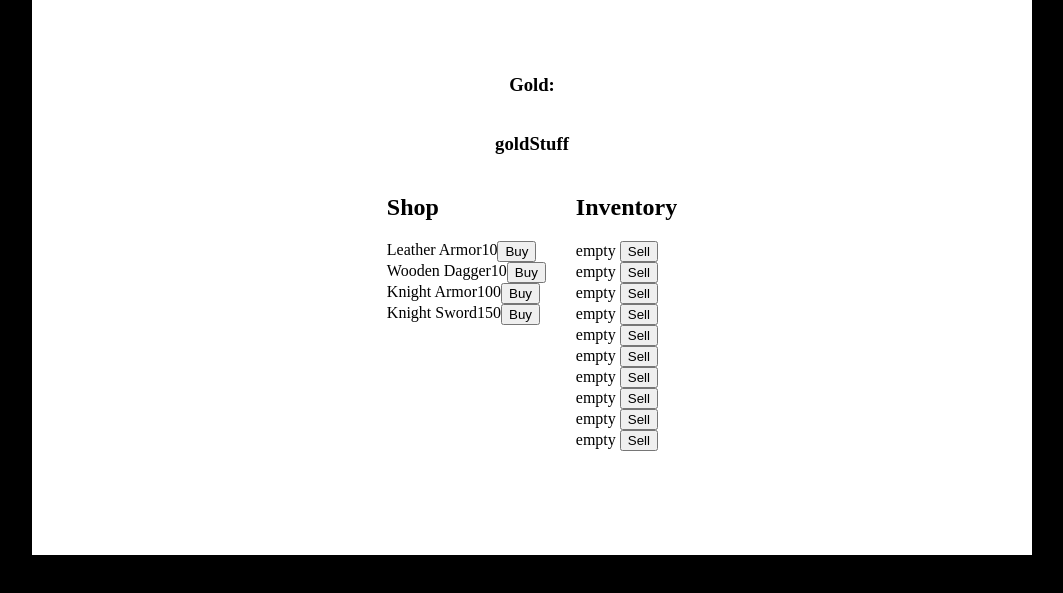
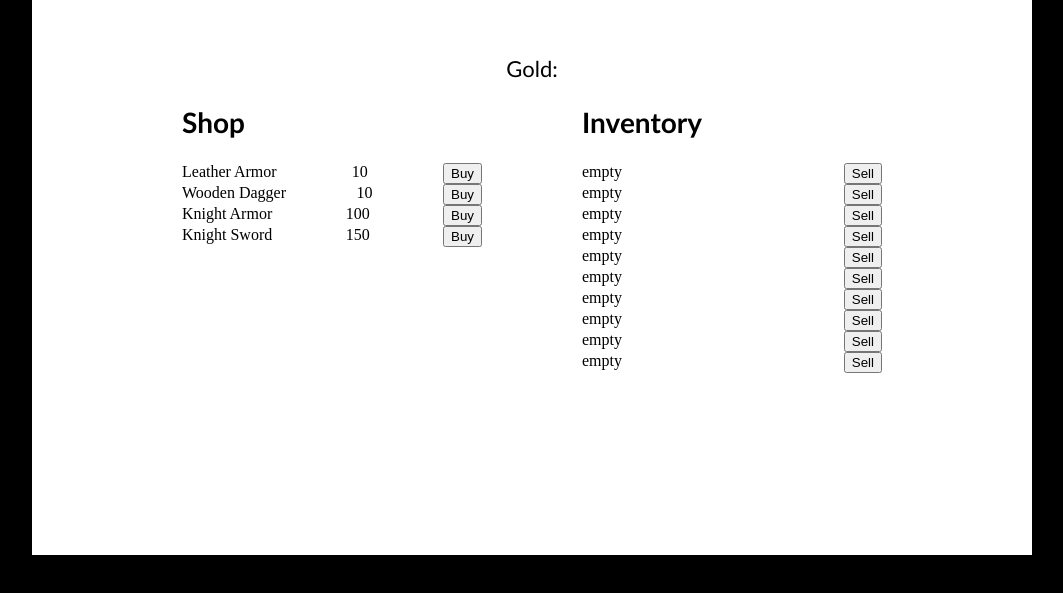
Before and after one commit to StephenWang123/herosleague, a website: page public/shop.html in a window 1280 px wide. Shown: the part 153-746 px from the top of the page, without its empty margins (108-1171 px from the left). Drawn offline with Linux system fonts and the light colour scheme.

Commit message:
Added more to style sheets.

```diff
--- a/public/login.js
+++ b/public/login.js
@@ -114,3 +114,7 @@ function register() {
 
 
 }
+
+function back(){
+	window.location.href = "/login.html";
+}
--- a/public/main.js
+++ b/public/main.js
@@ -9,3 +9,7 @@ function shop(){
 function fight(){
 	window.location.href = "/fight.html";
 }
+
+function logout(){
+	window.location.href = "/login.html";
+}
--- a/public/shop.css
+++ b/public/shop.css
@@ -1,6 +1,8 @@
 #MainScreen{
 	display: flex;
 	flex-direction: row;
+	width:700px;
+	justify-content: space-between;
 }
 
 #Shop{
@@ -17,4 +19,28 @@
 .shopItem{
 	display: flex;
 	flex-direction: row;
+	justify-content: space-between;
+	width: 300px;
 }
+
+.inventorySlot{
+	display: flex;
+	flex-direction: row;
+	justify-content: space-between;
+	width: 300px;
+}
+
+#goldTitle{
+	font-size: 22px;
+	font-family: "Trebuchet MS", Helvetica, sans-serif;
+}
+
+#shopTitle{
+	font-size: 28px;
+	font-family: "Trebuchet MS", Helvetica, sans-serif;
+}
+
+#inventoryTitle{
+	font-size: 28px;
+	font-family: "Trebuchet MS", Helvetica, sans-serif;
+}
--- a/public/shop.html
+++ b/public/shop.html
@@ -18,8 +18,7 @@
 
 <h2 id="loginTitle">HerosLeague</h2>
 
-<h3 id="goldTitle">Gold:</h3>
-<h3 id="goldAmount">goldStuff</h3>
+<text id="goldTitle">Gold:</text>
 
 
 <div id="MainScreen">
--- a/public/shop.js
+++ b/public/shop.js
@@ -28,7 +28,7 @@ function loadShop(){
 	var slotName = "slotName";
 	currentGold = vals.gold;
 
-	document.getElementById("goldAmount").innerHTML = currentGold;
+	document.getElementById("goldTitle").innerHTML = "Gold: " + currentGold;
 
 	// FOR INVENTORY
 
```
Also changed, not shown: public/login.css (+8 -0 lines), public/main.css (+7 -0 lines), public/main.html (+2 -0 lines), public/register.html (+2 -0 lines), 1 other file.
